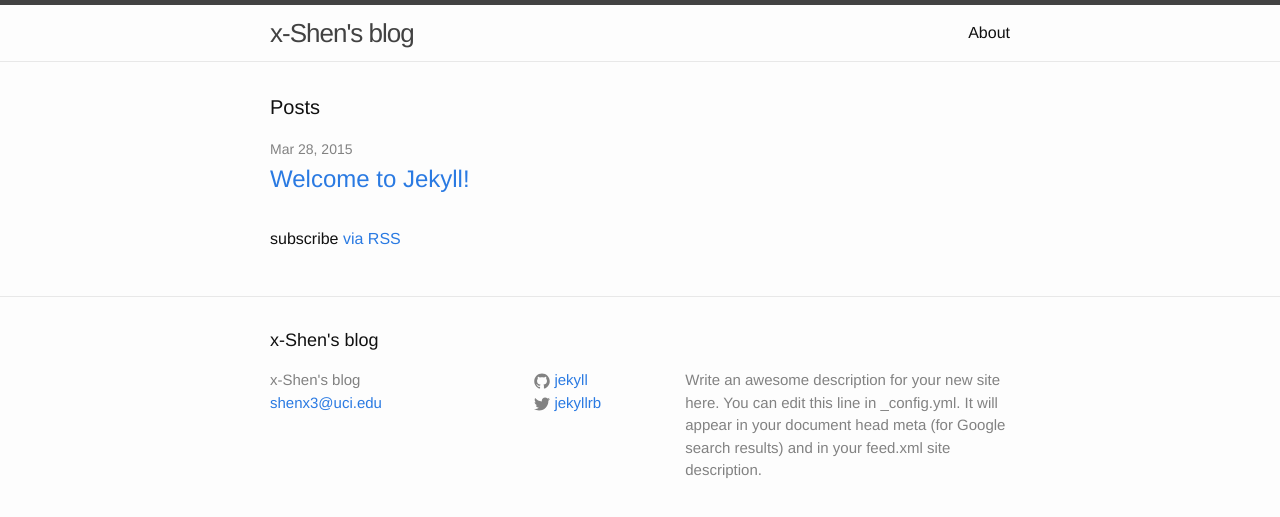
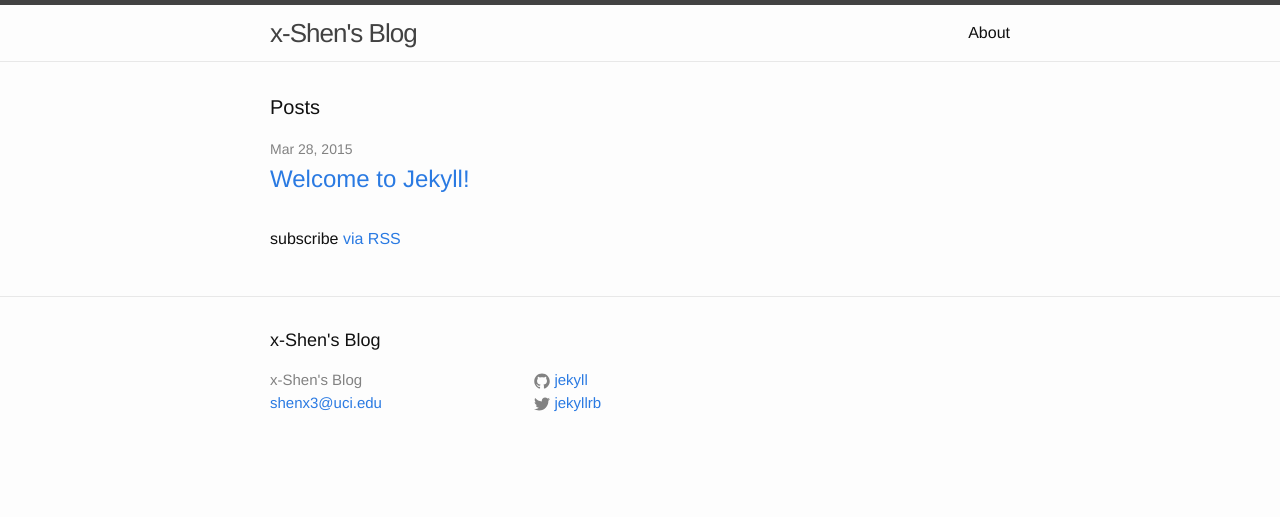
Before and after one commit to x-Shen/x-Shen.github.io, a Jekyll site: the page built from index.html, in a window 1280 px wide. Shown: the top 517 px of the page. Built offline with Jekyll 4.4.1, drawn with Linux system fonts in a browser that asks for light colours.

```diff
--- a/_config.yml
+++ b/_config.yml
@@ -1,10 +1,7 @@
 # Site settings
-title: "x-Shen's blog"
-email: "shenx3@uci.edu"
-description: > # this means to ignore newlines until "baseurl:"
-  Write an awesome description for your new site here. You can edit this
-  line in _config.yml. It will appear in your document head meta (for
-  Google search results) and in your feed.xml site description.
+title: x-Shen's Blog
+email: shenx3@uci.edu
+description: > # This is my personal blog hosted on github. I'll write about random stuff that I found interesting.
 baseurl: "" # the subpath of your site, e.g. /blog/
 url: "x-shen.github.io" # the base hostname & protocol for your site
 twitter_username: jekyllrb
```
Also changed, not shown: 4 other files.
